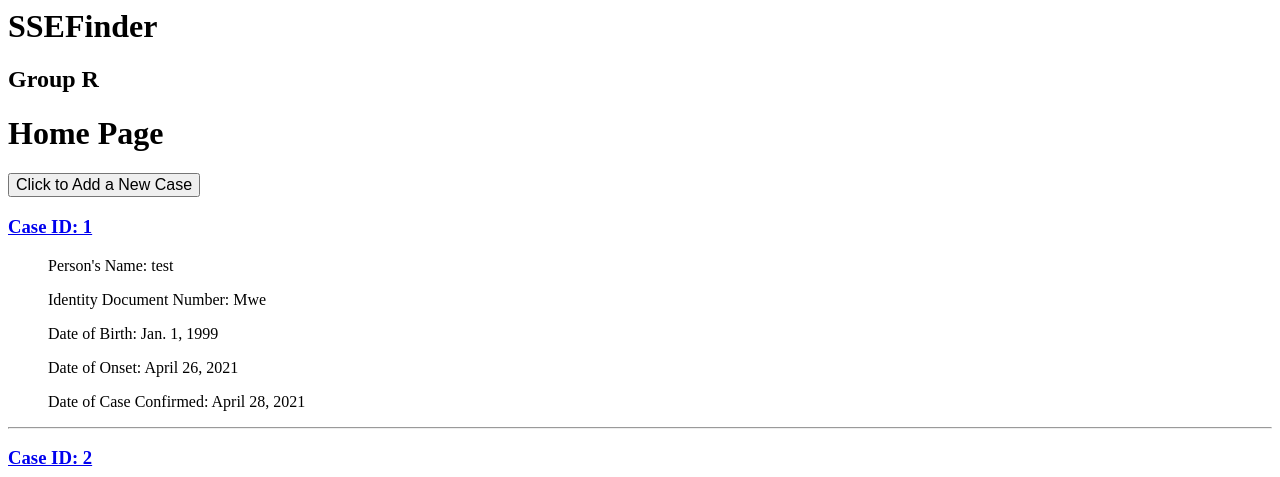
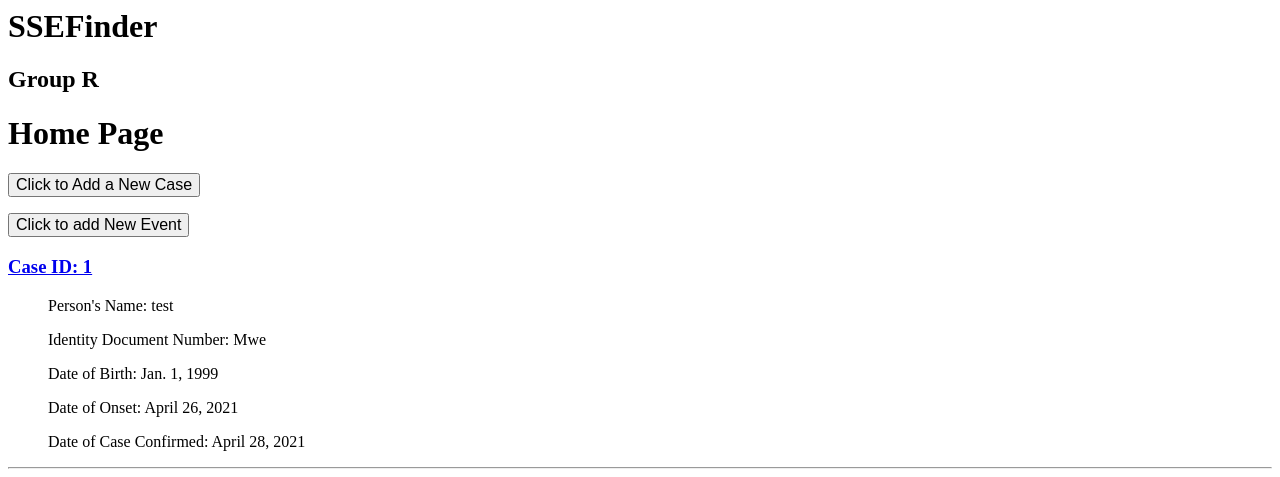
Before and after one commit to Alkmeerd/SSEFinder, a Django app: page /users/home_page in a window 1280 px wide. Shown: the top 477 px of the page. Run offline with Django 3.2, Linux system fonts and the light colour scheme; data comes from the database, SQL or seed files in the repository; both versions use the stored data as it was after the commit.

Commit message:
update add_locations feature

```diff
--- a/SSEFinder-groupR/users/forms.py
+++ b/SSEFinder-groupR/users/forms.py
@@ -11,7 +11,7 @@ class add_case_form(forms.Form):
     symp_date = forms.DateField(label = mark_safe('Date of onset of symptoms (yyyy-mm-dd)'))
     confirm_date = forms.DateField(label = mark_safe('ate of confirmation by testing (yyyy-mm-dd)'))
 
-    events = forms.ModelMultipleChoiceField(queryset=Event.objects.all(), widget=forms.CheckboxSelectMultiple)
+    events = forms.ModelMultipleChoiceField(queryset=Event.objects.all(), widget=forms.CheckboxSelectMultiple, required=False)
 
 
 class add_event_form(forms.Form):
--- a/SSEFinder-groupR/users/templates/case_events_details.html
+++ b/SSEFinder-groupR/users/templates/case_events_details.html
@@ -4,7 +4,7 @@
     <input style="font-size:100%;" type="submit" value="Click to add more Events visited by case">
 </form>
 <form action="{% url 'home' %}" method="get">
-    <input style="font-size:300%;" type="submit" value="Click to return to Homepage">
+    <input style="font-size:100%;" type="submit" value="Click to return to Homepage">
 </form>
 <ul>
 {% for event in case_events_details %}
--- a/SSEFinder-groupR/users/templates/home_page.html
+++ b/SSEFinder-groupR/users/templates/home_page.html
@@ -4,6 +4,10 @@
 
 <form action="{% url 'add_case' %}" method="get">
     <input style="font-size:100%;" type="submit" value="Click to Add a New Case">
+</form>
+
+<form action="{% url 'add_event' %}" method="get">
+    <input style="font-size:100%;" type="submit" value="Click to add New Event">
 </form>
 
   {% for case in object_list %}
--- a/SSEFinder-groupR/users/views.py
+++ b/SSEFinder-groupR/users/views.py
@@ -102,12 +102,15 @@ def add_event_view(request):
                 new_event.save()
                 new_event.case.add(*cases)
                 new_event.save()
-                #return HttpResponseRedirect(reverse('find'))
 
-                #return HttpResponseRedirect(reverse('error'))
+                try:
+                    new_event.save()
+                    return HttpResponseRedirect(reverse('success'))
+                except:
+                    return HttpResponseRedirect(reverse('error'))
 
-            #else:
-                #return HttpResponseRedirect(reverse('error'))
+        else:
+            return HttpResponseRedirect(reverse('error'))
 
         #else:
             #return HttpResponseRedirect(reverse('error'))
```
Also changed, not shown: SSEFinder-groupR/db.sqlite3.
